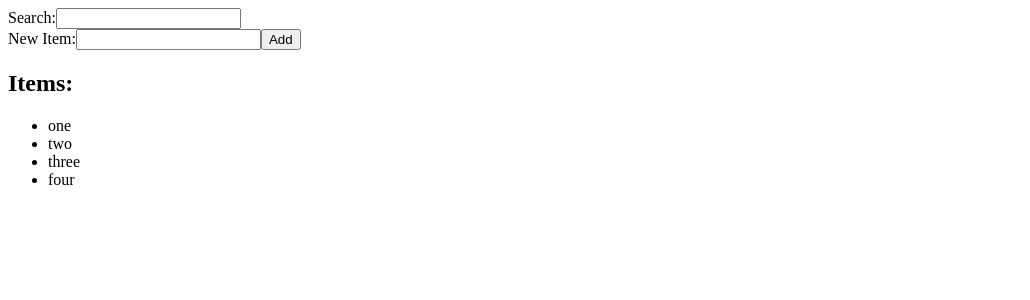
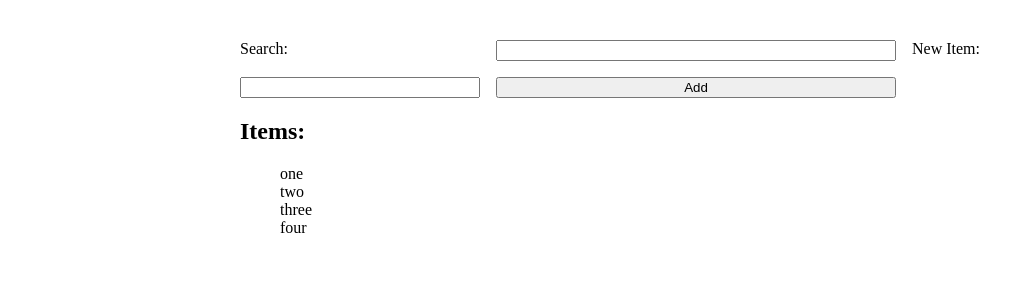
Before and after one commit to w314/reactSearchExample, a React (Create React App) app: page / in a window 1280 px wide. Shown: the top 300 px of the page, without its empty margins (0-1030 px from the left). Built offline with nearby package versions, Linux system fonts and the light colour scheme.

Commit message:
style: Add css in js styles to page

```diff
--- a/package.json
+++ b/package.json
@@ -3,6 +3,8 @@
   "version": "0.1.0",
   "private": true,
   "dependencies": {
+    "@emotion/react": "^11.10.5",
+    "@emotion/styled": "^11.10.5",
     "@testing-library/jest-dom": "^5.16.5",
     "@testing-library/react": "^13.4.0",
     "@testing-library/user-event": "^13.5.0",
--- a/src/App.tsx
+++ b/src/App.tsx
@@ -1,5 +1,27 @@
 import React from 'react';
 import { useState, useRef, useMemo } from 'react';
+// use emotion library for css in js
+import styled from '@emotion/styled'
+
+
+// call styled with template literal
+const ListItem = styled.li`
+  list-style-type: none;
+`
+
+// call styled with as a function with an object
+const Container =styled.div({
+  width: 800,
+  margin: 'auto',
+  paddingTop: '2rem',
+})
+
+const ThreeColumnLayout = styled.div`
+  display: grid;
+  grid-template-columns: 30% 50% 20%;
+  gap: 1rem;
+`
+
 
 function App() {
   // store items
@@ -33,29 +55,27 @@ function App() {
   }
 
   return (
-    <>
+    <Container>
     {/* add option to filter item list */}
-    <div>
+    <ThreeColumnLayout>
       <label htmlFor="filter">Search:</label>
       {/* if user enters query store it in filter variable */}
       <input type="search" id="filter" onChange={(event) => setFilter(event.target.value)} />
-    </div>
     {/* add option to add new items to list */}
-    <div>
       <label htmlFor="newItem">New Item:</label>
       {/* reference name of new item to store in newItemRef variable */}
       <input type="text" id="newItem" ref={newItemRef}/>
       {/* if user click on Add button call onAddNewItem function */}
       <button onClick={(event) => {onAddNewItem(event)}}>Add</button>
-    </div>
+    </ThreeColumnLayout>
     <h2>Items:</h2>
     {/* dispaly list of items filtered by query */}
     <ul>
       {filteredItems.map((item, index) => (
-        <li key={index}>{item}</li>
+        <ListItem key={index}>{item}</ListItem>
       ))}
     </ul>
-    </>
+    </Container>
 
     );
 }
```
Also changed, not shown: 1 other file (tests, documents, lock files or other folders).
